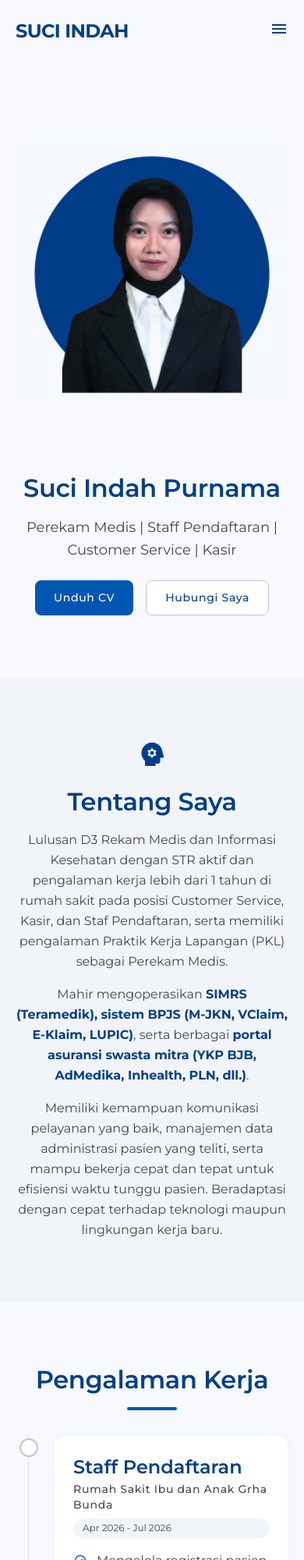
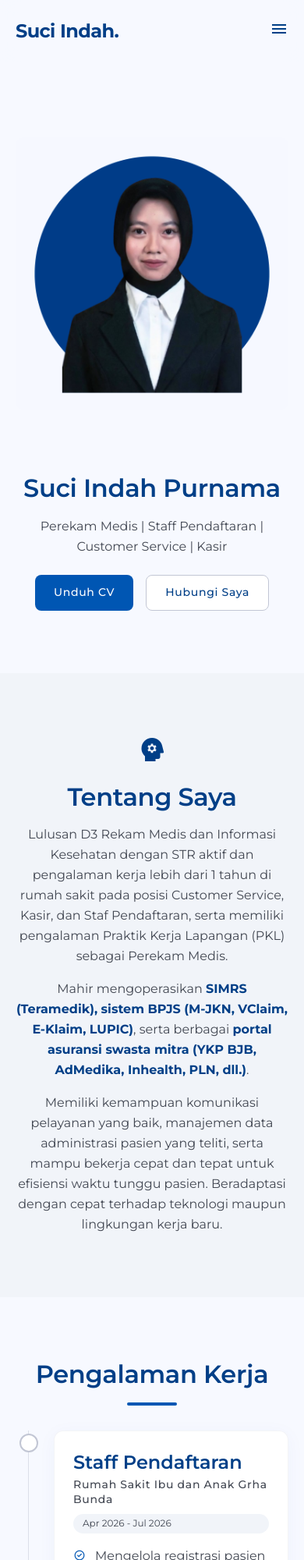
Before and after one commit to mrizqh294/portfolio-suciindah, a React (Vite) app: page / in a window 390 px wide. Shown: the top 2000 px of the page at 78% size. Built offline with nearby package versions, Linux system fonts and the light colour scheme; a web font is replaced by a local one.

Commit message:
update tampilan

```diff
--- a/src/components/Contact.jsx
+++ b/src/components/Contact.jsx
@@ -45,7 +45,7 @@ export default function Contact() {
         >
           <div>
             <h2 className="font-display text-headline-lg-mobile md:text-headline-lg text-primary">Hubungi Saya</h2>
-            <p className="font-body-lg text-body-lg text-on-surface-variant mt-2 max-w-md">
+            <p className="font-body-lg text-body-md md:text-body-lg text-on-surface-variant mt-2 max-w-md">
               Saya selalu terbuka untuk mendiskusikan pekerjaan atau peluang kerjasama.
               Kirim pesan.
             </p>
@@ -54,7 +54,7 @@ export default function Contact() {
           <div className="flex flex-col gap-4 mt-4">
             <div className="flex items-center gap-4 text-on-surface-variant">
               <span className="material-symbols-outlined text-primary-container">mail</span>
-              <span className="font-body-md">suciindahpurnama2003@gmail.com</span>
+              <span className="font-body-md text-body-md md:text-body-lg">suciindahpurnama2003@gmail.com</span>
             </div>
             <div className="flex items-center gap-4 text-on-surface-variant">
               <span className="material-symbols-outlined text-primary-container">phone</span>
@@ -62,7 +62,7 @@ export default function Contact() {
             </div>
             <div className="flex items-center gap-4 text-on-surface-variant">
               <span className="material-symbols-outlined text-primary-container">location_on</span>
-              <span className="font-body-md">Sumedang, Jawa Barat</span>
+              <span className="font-body-md text-body-md md:text-body-lg">Sumedang, Jawa Barat</span>
             </div>
           </div>
 
--- a/src/components/Education.jsx
+++ b/src/components/Education.jsx
@@ -54,7 +54,7 @@ export default function Education() {
                   {edu.school}
                 </p>
               </div>
-              <p className="font-body-md text-body-md text-on-surface-variant">
+              <p className="font-body-md text-body-md md:text-body-lg text-on-surface-variant">
                 {edu.description}
               </p>
               <span className="mt-auto inline-block px-3 py-1 bg-surface-container-low text-on-surface-variant font-caption text-caption rounded-full">
--- a/src/components/Experience.jsx
+++ b/src/components/Experience.jsx
@@ -89,7 +89,7 @@ export default function Experience() {
               <ul className="space-y-3 font-body-md text-body-md text-on-surface-variant">
                 {exp.points.map((point) => (
                   <li key={point} className="flex items-start gap-3">
-                    <span className="material-symbols-outlined text-primary-container text-[18px] mt-1">
+                    <span className="material-symbols-outlined text-primary-container text-body-md md:text-body-lg mt-1">
                       check_circle
                     </span>
                     <span>{point}</span>
--- a/src/components/Gallery.jsx
+++ b/src/components/Gallery.jsx
@@ -41,7 +41,7 @@ const PROJECTS = [
     alt: "Wisuda Politeknik Piksi Ganesha",
   },
   {
-    title: "HIMA Politeknik Piksi Ganesha",
+    title: "HIMA RMIK Politeknik Piksi Ganesha",
     description: "Foto dokumentasi kegiatan organisasi mahasiswa.",
     image: hima,
     alt: "HIMA Politeknik Piksi Ganesha",
--- a/src/components/Hero.jsx
+++ b/src/components/Hero.jsx
@@ -24,7 +24,7 @@ export default function Hero() {
           initial="hidden"
           animate="show"
           variants={heroText}
-          className="font-body-lg text-center md:text-start text-body-lg text-on-surface-variant max-w-xl"
+          className="font-body-lg text-center md:text-start text-body-md md:text-body-lg text-on-surface-variant max-w-xl"
         >
           Perekam Medis | Staff Pendaftaran | Customer Service | Kasir
         </motion.p>
--- a/src/components/Navbar.jsx
+++ b/src/components/Navbar.jsx
@@ -34,7 +34,7 @@ export default function Navbar() {
           href="#"
           className="font-display text-headline-md font-bold text-primary tracking-tight"
         >
-          SUCI INDAH
+          Suci Indah.
         </a>
 
         <ul className="hidden md:flex gap-gutter items-center">
--- a/src/components/Skills.jsx
+++ b/src/components/Skills.jsx
@@ -1,90 +1,3 @@
-// import { motion } from "framer-motion";
-// import { fadeUp, staggerContainer, staggerItem, viewportOnce } from "../animations";
-// import serti1 from "../assets/serti1.png";
-// import serti2 from "../assets/serti2.png";
-// import serti3 from "../assets/serti3.png";
-// import jurnal from "../assets/jurnal.png";
-
-// const SKILLS = [
-//   {
-//     image: serti1,
-//     title: "Surat Tanda Registrasi (STR)",
-//     description: "Lulus Uji Kompetensi Rekam Medis dan Informasi Kesehatan pada tanggal 28 Agustus 2024",
-//     actionLabel: "Lihat Sertifikat",
-//   },
-//   {
-//     image: jurnal,
-//     title: "Publikasi Artikel Ilmiah",
-//     description: "Publikasi Artikel Ilmiah dengan judul Tinjauan Implementasi Pendaftaran Pasien Reservasi Online Guna Meningkatkan Efektivitas Pelayanan Rawat Jalan di RSUD Kota Bandung",
-//     actionLabel: "Baca Jurnal",
-//   },
-//   {
-//     image: serti2,
-//     title: "Sekretaris Umum Himpunan Mahasiswa Rekam Medis dan Informasi Kesehatan",
-//     description: "Bertanggung jawab sebagai Sekretaris Umum Himpunan Mahasiswa Rekam Medis dan Informasi Kesehatan periode Oktober 2023 - Desember 2024",
-//     actionLabel: "Lihat Sertifikat",
-//   },
-//   {
-//     image: serti3,
-//     title: "Sertifikat Pelatihan Kesekretariatan dan kebendaharaan",
-//     description: "Mendapatkan Sertifikat Pelatihan Kesekretariatan dan kebendaharaan pada 30 Januari 2024",
-//     actionLabel: "Lihat Sertifikat",
-//   },
-// ];
-
-// export default function Skills() {
-//   return (
-//     <section className="max-w-container-max mx-auto px-margin-mobile md:px-margin-desktop py-stack-lg">
-//       <motion.div
-//         initial="hidden"
-//         whileInView="show"
-//         viewport={viewportOnce}
-//         variants={fadeUp}
-//         className="flex flex-col items-center mb-stack-md"
-//       >
-//         <h2 className="font-display text-headline-lg text-primary">Sertifikat & Publikasi</h2>
-//         <div className="w-16 h-1 bg-primary-container mt-4 rounded-full" />
-//       </motion.div>
-
-//       <motion.div
-//         initial="hidden"
-//         whileInView="show"
-//         viewport={viewportOnce}
-//         variants={staggerContainer(0.1)}
-//         className="grid grid-cols-1 sm:grid-cols-2 lg:grid-cols-4 gap-gutter"
-//       >
-//         {SKILLS.map((skill) => (
-//           <motion.div
-//             key={skill.title}
-//             variants={staggerItem}
-//             whileHover={{ y: -6 }}
-//             transition={{ duration: 0.3 }}
-//             className="bg-surface-container-lowest rounded-xl shadow-ambient overflow-hidden border border-outline-variant/10 flex flex-col"
-//           >
-//             <img
-//               src={skill.image}
-//               alt={skill.title}
-//               className="w-full aspect-[4/3] object-cover"
-//             />
-//             <div className="p-5 text-center flex flex-col items-center gap-3">
-//               <h3 className="font-label-md text-label-md font-bold text-primary">{skill.title}</h3>
-//               <p className="font-caption text-caption text-on-surface-variant">
-//                 {skill.description}
-//               </p>
-//               <motion.button
-//                 whileTap={{ scale: 0.95 }}
-//                 className="mt-2 px-4 py-2 rounded-full border border-primary-container text-primary-container font-label-md text-[13px] hover:bg-primary-container hover:text-on-primary transition-colors"
-//               >
-//                 {skill.actionLabel}
-//               </motion.button>
-//             </div>
-//           </motion.div>
-//         ))}
-//       </motion.div>
-//     </section>
-//   );
-// }
-
 import { motion } from "framer-motion";
 import { fadeUp, staggerContainer, staggerItem, viewportOnce } from "../animations";
 import serti2 from "../assets/serti2.png";
@@ -134,7 +47,7 @@ export default function Skills() {
         whileInView="show"
         viewport={viewportOnce}
         variants={staggerContainer(0.1)}
-        className="grid grid-cols-1 sm:grid-cols-2 lg:grid-cols-4 gap-gutter"
+        className="grid grid-cols-1 sm:grid-cols-2 lg:grid-cols-3 gap-gutter"
       >
         {SKILLS.map((skill) => {
           const hasLink = Boolean(skill.link);
```
